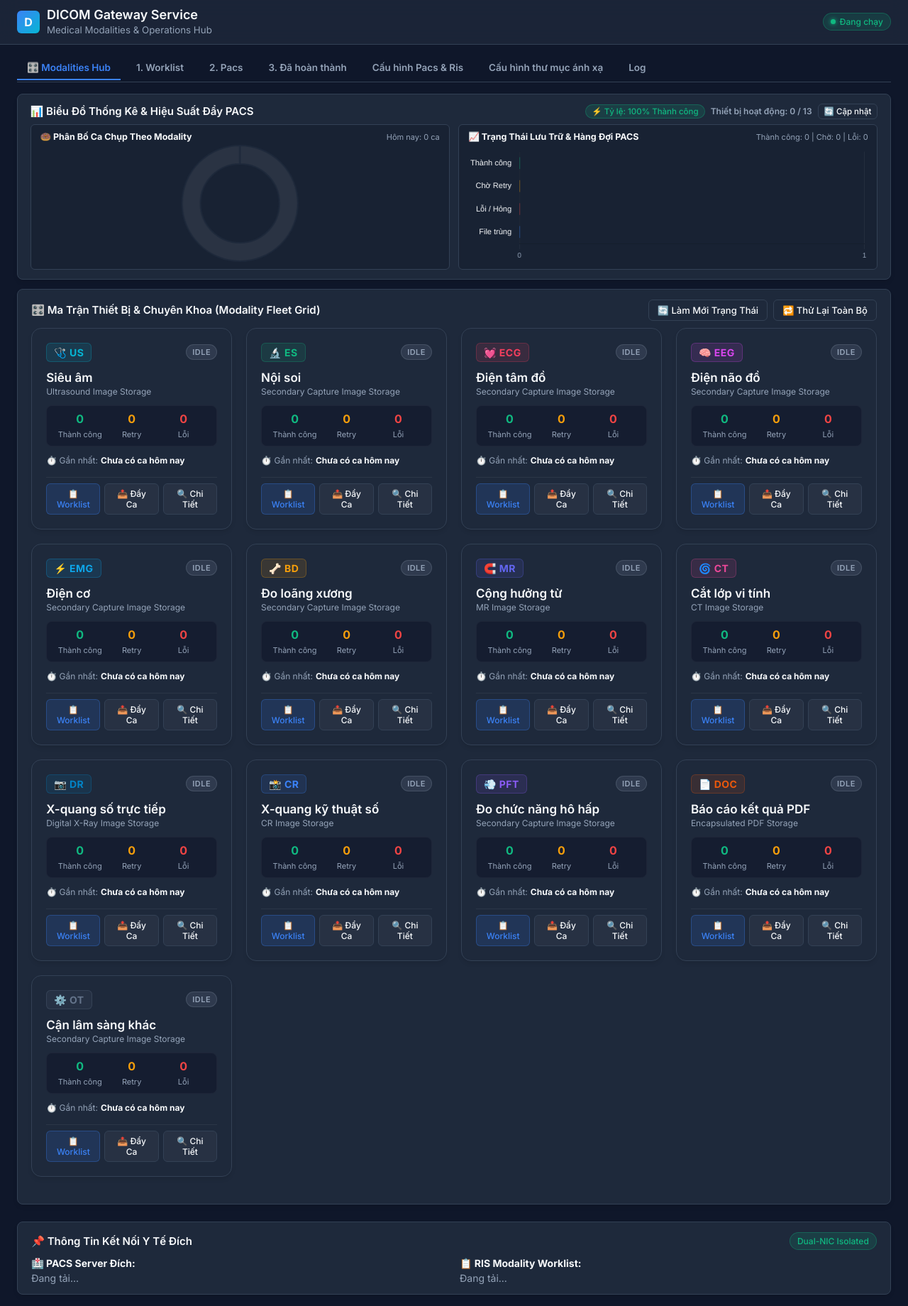
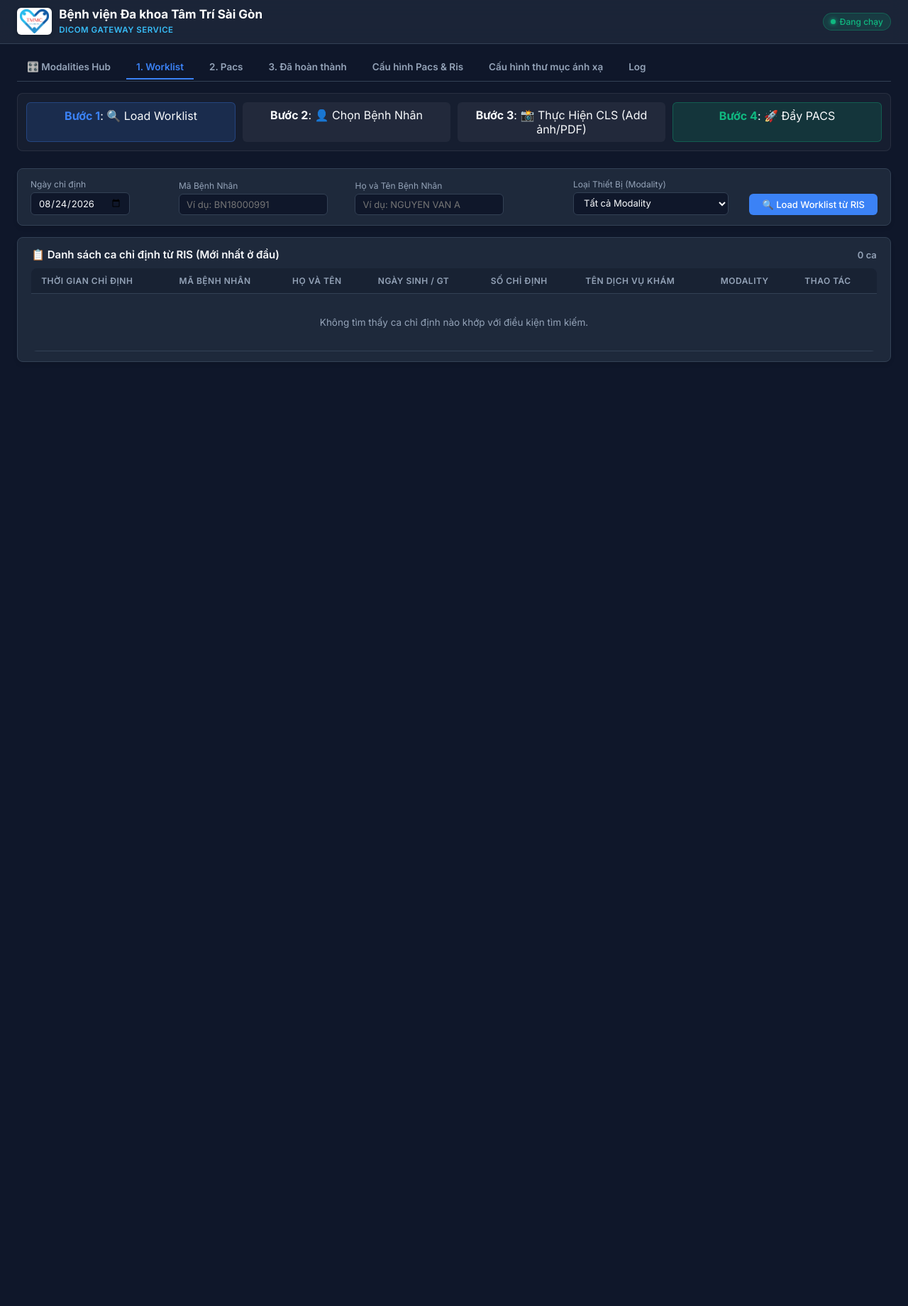
Before and after one commit to ndtri87/TTSG_Dicom_Gateway, a Flask app: page / in a window 1280 px wide. Shown: the whole page at 71% size. After the commit the page ends 510 px from the top, so only its background shows below. Run offline with Flask 3, Linux system fonts and the light colour scheme; data that the repository does not hold is empty.

Commit message:
feat(ui): Integrate official TMMC Tâm Trí Sài Gòn logo & favicon, set 1. Worklist default active tab, and update brand titles

```diff
--- a/templates/index.html
+++ b/templates/index.html
@@ -3,7 +3,9 @@
 <head>
     <meta charset="UTF-8">
     <meta name="viewport" content="width=device-width, initial-scale=1.0">
-    <title>DICOM Gateway Service - Management Dashboard</title>
+    <title>Bệnh viện Đa khoa Tâm Trí Sài Gòn - DICOM Gateway Service</title>
+    <link rel="icon" type="image/x-icon" href="/static/favicon.ico">
+    <link rel="shortcut icon" type="image/x-icon" href="/static/favicon.ico">
     <link href="https://fonts.googleapis.com/css2?family=Inter:wght@300;400;500;600;700&display=swap" rel="stylesheet">
     <script src="https://cdn.jsdelivr.net/npm/chart.js"></script>
     <style>
@@ -602,10 +604,10 @@
 
     <header>
         <div class="logo-title">
-            <div class="logo-icon">D</div>
+            <img src="/static/logo_icon.png" style="height: 38px; width: auto; object-fit: contain; border-radius: 6px; background: #ffffff; padding: 2px 4px; box-shadow: 0 2px 6px rgba(0,0,0,0.2);" alt="Logo Tâm Trí Sài Gòn">
             <div>
-                <h1>DICOM Gateway Service</h1>
-                <small style="color: var(--text-muted);">Medical Modalities & Operations Hub</small>
+                <h1 style="font-size: 17px; font-weight: 700; color: #ffffff;">Bệnh viện Đa khoa Tâm Trí Sài Gòn</h1>
+                <small style="color: #38bdf8; font-size: 11.5px; font-weight: 600; text-transform: uppercase; letter-spacing: 0.5px;">DICOM Gateway Service</small>
             </div>
         </div>
         <div class="status-badge" id="service-status-badge">
@@ -616,8 +618,8 @@
 
     <main>
         <div class="tabs">
-            <button class="tab-btn active" id="tab-btn-dashboard" onclick="switchTab('dashboard', this)">🎛️ Modalities Hub</button>
-            <button class="tab-btn" id="tab-btn-worklist" onclick="switchTab('worklist', this)">1. Worklist</button>
+            <button class="tab-btn" id="tab-btn-dashboard" onclick="switchTab('dashboard', this)">🎛️ Modalities Hub</button>
+            <button class="tab-btn active" id="tab-btn-worklist" onclick="switchTab('worklist', this)">1. Worklist</button>
             <button class="tab-btn" id="tab-btn-upload" onclick="switchTab('upload', this)">2. Pacs</button>
             <button class="tab-btn" id="tab-btn-history" onclick="switchTab('history', this)">3. Đã hoàn thành</button>
             <button class="tab-btn" id="tab-btn-connection" onclick="switchTab('connection', this)">Cấu hình Pacs & Ris</button>
@@ -626,7 +628,7 @@
         </div>
 
         <!-- Tab 1: Dashboard / Modality Operations Hub -->
-        <div id="tab-dashboard" class="tab-content active">
+        <div id="tab-dashboard" class="tab-content">
             <!-- Biểu Đồ Thống Kê Hoạt Động (Gateway Analytics & Performance Charts) -->
             <div class="card" style="margin-bottom: 0.8rem; padding: 0.8rem 1.1rem;">
                 <div class="section-title" style="margin-bottom: 0.45rem;">
@@ -747,7 +749,7 @@
         </div>
 
         <!-- Tab 2: RIS Worklist -->
-        <div id="tab-worklist" class="tab-content">
+        <div id="tab-worklist" class="tab-content active">
             <div class="workflow-steps" style="display: flex; gap: 10px; margin-bottom: 1.5rem; background: rgba(255,255,255,0.03); padding: 12px; border-radius: 8px; border: 1px solid rgba(255,255,255,0.08);">
                 <div class="step-item" style="flex: 1; text-align: center; padding: 8px; background: rgba(59, 130, 246, 0.15); border-radius: 6px; border: 1px solid rgba(59, 130, 246, 0.3);">
                     <strong style="color: var(--primary);">Bước 1</strong>: 🔍 Load Worklist
@@ -2154,13 +2156,12 @@
             document.getElementById('wl-search-date').value = todayDateStr;
         }
 
-        // Init
+        // Init - Mặc định load Worklist
         fetchStatus();
-        fetchModalitySummary();
+        fetchWorklist();
         fetchConfig();
         setInterval(() => {
             fetchStatus();
-            fetchModalitySummary();
         }, 5000);
     </script>
 </body>
```
Also changed, not shown: static/favicon.ico (added), static/logo.png (added), static/logo_icon.png (added).
